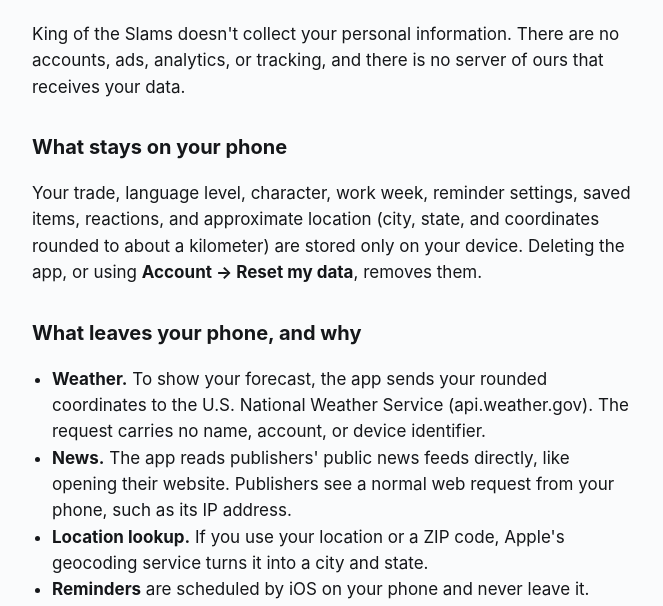
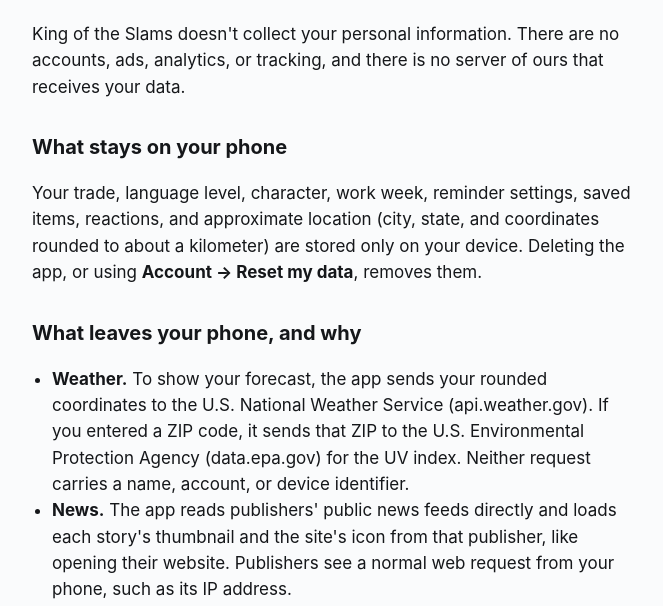
Before and after one commit to timwhite123/kingoftheslams, a plain HTML site: page privacy/index.html in a window 1280 px wide. Shown: the part 187-793 px from the top of the page, without its empty margins (308-971 px from the left). Drawn offline with Linux system fonts and the light colour scheme.

Commit message:
Privacy: mention EPA UV lookup and publisher thumbnails and icons

```diff
--- a/privacy/index.html
+++ b/privacy/index.html
@@ -36,8 +36,8 @@
 <p>Your trade, language level, character, work week, reminder settings, saved items, reactions, and approximate location (city, state, and coordinates rounded to about a kilometer) are stored only on your device. Deleting the app, or using <b>Account → Reset my data</b>, removes them.</p>
 <h2>What leaves your phone, and why</h2>
 <ul>
-<li><b>Weather.</b> To show your forecast, the app sends your rounded coordinates to the U.S. National Weather Service (api.weather.gov). The request carries no name, account, or device identifier.</li>
-<li><b>News.</b> The app reads publishers' public news feeds directly, like opening their website. Publishers see a normal web request from your phone, such as its IP address.</li>
+<li><b>Weather.</b> To show your forecast, the app sends your rounded coordinates to the U.S. National Weather Service (api.weather.gov). If you entered a ZIP code, it sends that ZIP to the U.S. Environmental Protection Agency (data.epa.gov) for the UV index. Neither request carries a name, account, or device identifier.</li>
+<li><b>News.</b> The app reads publishers' public news feeds directly and loads each story's thumbnail and the site's icon from that publisher, like opening their website. Publishers see a normal web request from your phone, such as its IP address.</li>
 <li><b>Location lookup.</b> If you use your location or a ZIP code, Apple's geocoding service turns it into a city and state.</li>
 <li><b>Reminders</b> are scheduled by iOS on your phone and never leave it.</li>
 </ul>
```
